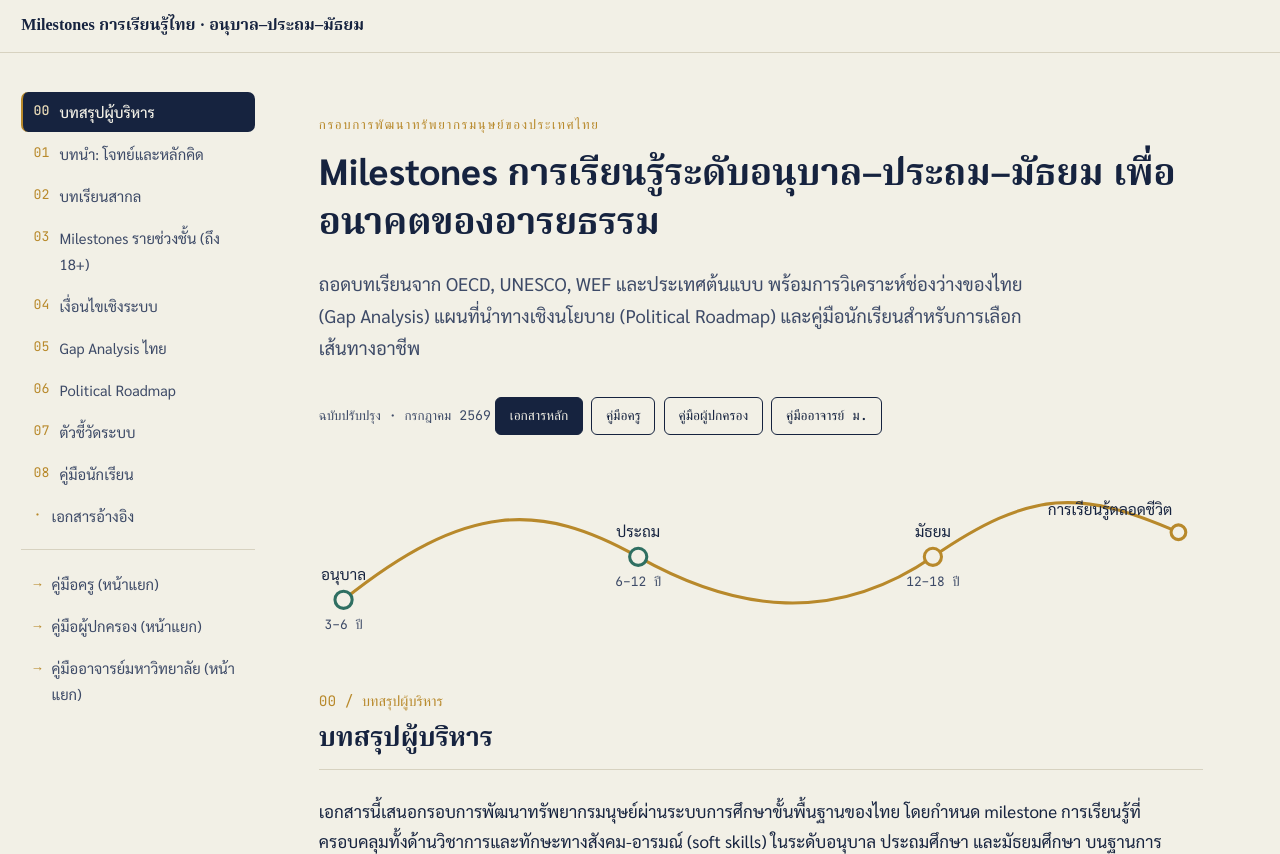
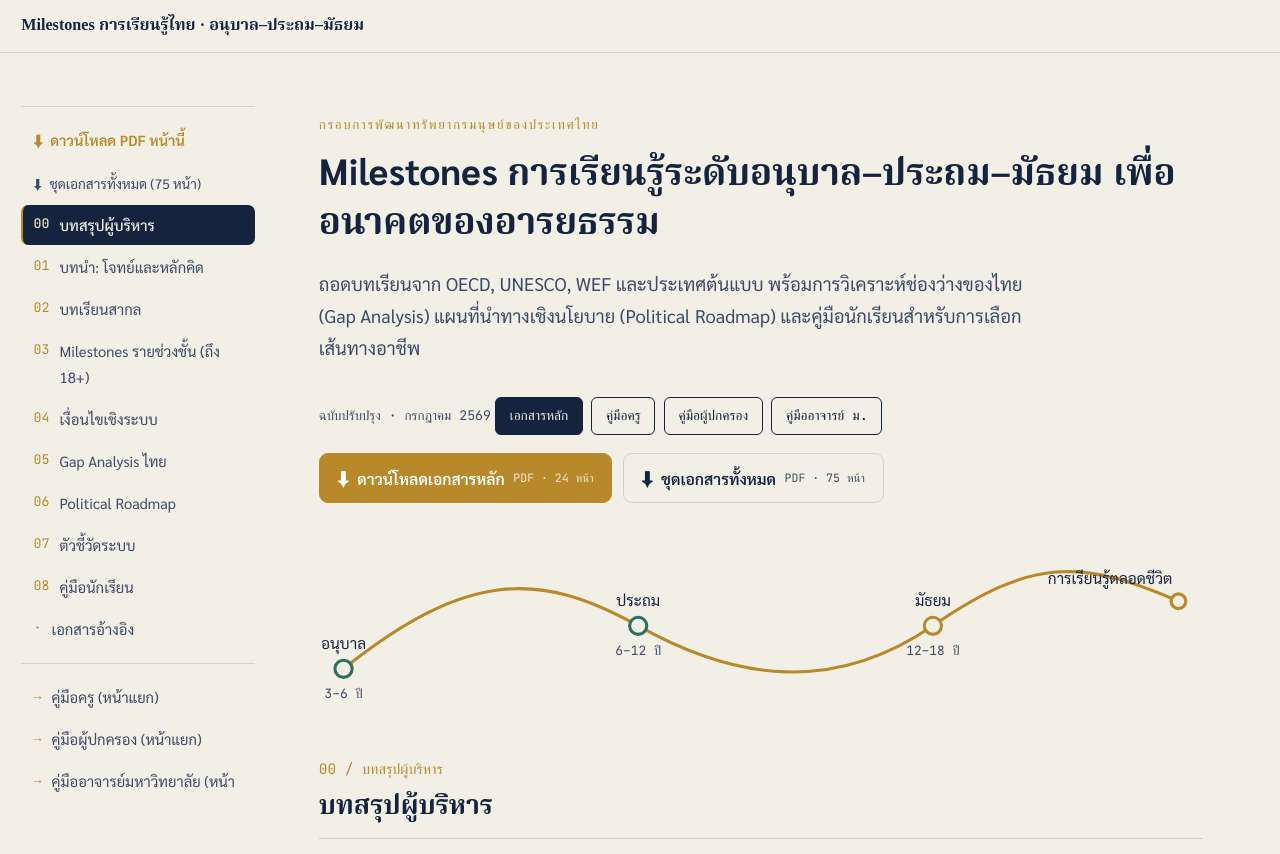
Before and after one commit to hypotheses/thailand-edu-reform, a plain HTML site: page index.html in a window 1280 px wide. Shown: the top 854 px of the page. Drawn offline with Linux system fonts and the light colour scheme.

Commit message:
include links to pdf and pdf

```diff
--- a/index.html
+++ b/index.html
@@ -22,6 +22,7 @@
 <div class="shell">
   <nav class="toc" id="toc">
     <ol>
+      <li class="dl-toc"><a href="hrd-main.pdf" download="กรอบพัฒนาทรัพยากรมนุษย์-เอกสารหลัก.pdf"><span>⬇</span> ดาวน์โหลด PDF หน้านี้</a><a class="sub" href="hrd-complete.pdf" download="กรอบพัฒนาทรัพยากรมนุษย์-ชุดเอกสารฉบับสมบูรณ์.pdf"><span>⬇</span> ชุดเอกสารทั้งหมด (75 หน้า)</a></li>
       <li><a href="#exec"><span class="num">00</span> บทสรุปผู้บริหาร</a></li>
       <li><a href="#ch1"><span class="num">01</span> บทนำ: โจทย์และหลักคิด</a></li>
       <li><a href="#ch2"><span class="num">02</span> บทเรียนสากล</a></li>
@@ -45,6 +46,10 @@
       <p class="lede">ถอดบทเรียนจาก OECD, UNESCO, WEF และประเทศต้นแบบ พร้อมการวิเคราะห์ช่องว่างของไทย (Gap Analysis) แผนที่นำทางเชิงนโยบาย (Political Roadmap) และคู่มือนักเรียนสำหรับการเลือกเส้นทางอาชีพ</p>
       <span class="meta">ฉบับปรับปรุง · กรกฎาคม 2569</span>
       <div class="page-switch"><a class="current" href="index.html">เอกสารหลัก</a><a href="teachers.html">คู่มือครู</a><a href="parents.html">คู่มือผู้ปกครอง</a><a href="university.html">คู่มืออาจารย์ ม.</a></div>
+      <div class="dl-bar">
+        <a class="dl-btn dl-btn--primary" href="hrd-main.pdf" download="กรอบพัฒนาทรัพยากรมนุษย์-เอกสารหลัก.pdf"><span class="ic">⬇</span> ดาวน์โหลดเอกสารหลัก <small>PDF · 24 หน้า</small></a>
+        <a class="dl-btn dl-btn--full" href="hrd-complete.pdf" download="กรอบพัฒนาทรัพยากรมนุษย์-ชุดเอกสารฉบับสมบูรณ์.pdf"><span class="ic">⬇</span> ชุดเอกสารทั้งหมด <small>PDF · 75 หน้า</small></a>
+      </div>
 
       <div class="spine-wrap">
         <svg viewBox="0 0 720 130" aria-hidden="true">
--- a/style.css
+++ b/style.css
@@ -408,3 +408,29 @@ table.lp-steps tr.total td:last-child{color:var(--ink);}
 .myth-row .m strong{color:var(--brick);}
 .myth-row .r{padding:.7rem 1.1rem;font-size:.9rem;background:#fff;}
 .myth-row .r strong{color:var(--teal);}
+
+/* ===== download bar (hero) ===== */
+.dl-bar{display:flex;flex-wrap:wrap;gap:.6rem;margin-top:1.1rem;}
+.dl-btn{
+  display:inline-flex;align-items:center;gap:.5rem;
+  padding:.6rem 1.05rem;border-radius:9px;
+  font-family:"Sarabun",sans-serif;font-size:.92rem;font-weight:600;
+  text-decoration:none;border:1.5px solid transparent;transition:transform .12s ease,box-shadow .12s ease;
+}
+.dl-btn .ic{font-size:1.05rem;line-height:1;}
+.dl-btn--primary{background:var(--gold);color:#fff;border-color:var(--gold);}
+.dl-btn--primary:hover{transform:translateY(-1px);box-shadow:0 6px 16px rgba(184,137,43,.32);}
+.dl-btn--full{background:transparent;color:var(--ink);border-color:var(--line);}
+.dl-btn--full:hover{border-color:var(--gold);color:var(--gold);transform:translateY(-1px);}
+.dl-btn small{font-family:"JetBrains Mono",monospace;font-weight:400;font-size:.68rem;opacity:.8;}
+
+/* download link inside the sticky TOC */
+.toc .dl-toc{
+  margin-top:.8rem;border-top:1px solid var(--line);padding-top:.8rem;
+}
+.toc .dl-toc a{
+  display:flex;align-items:center;gap:.45rem;
+  color:var(--gold);font-weight:600;font-size:.86rem;text-decoration:none;
+}
+.toc .dl-toc a:hover{text-decoration:underline;}
+.toc .dl-toc a.sub{color:var(--ink-soft);font-weight:400;font-size:.8rem;margin-top:.35rem;}
```
Also changed, not shown: parents.html (+5 -0 lines), teachers.html (+5 -0 lines), university.html (+5 -0 lines), 6 other files.
